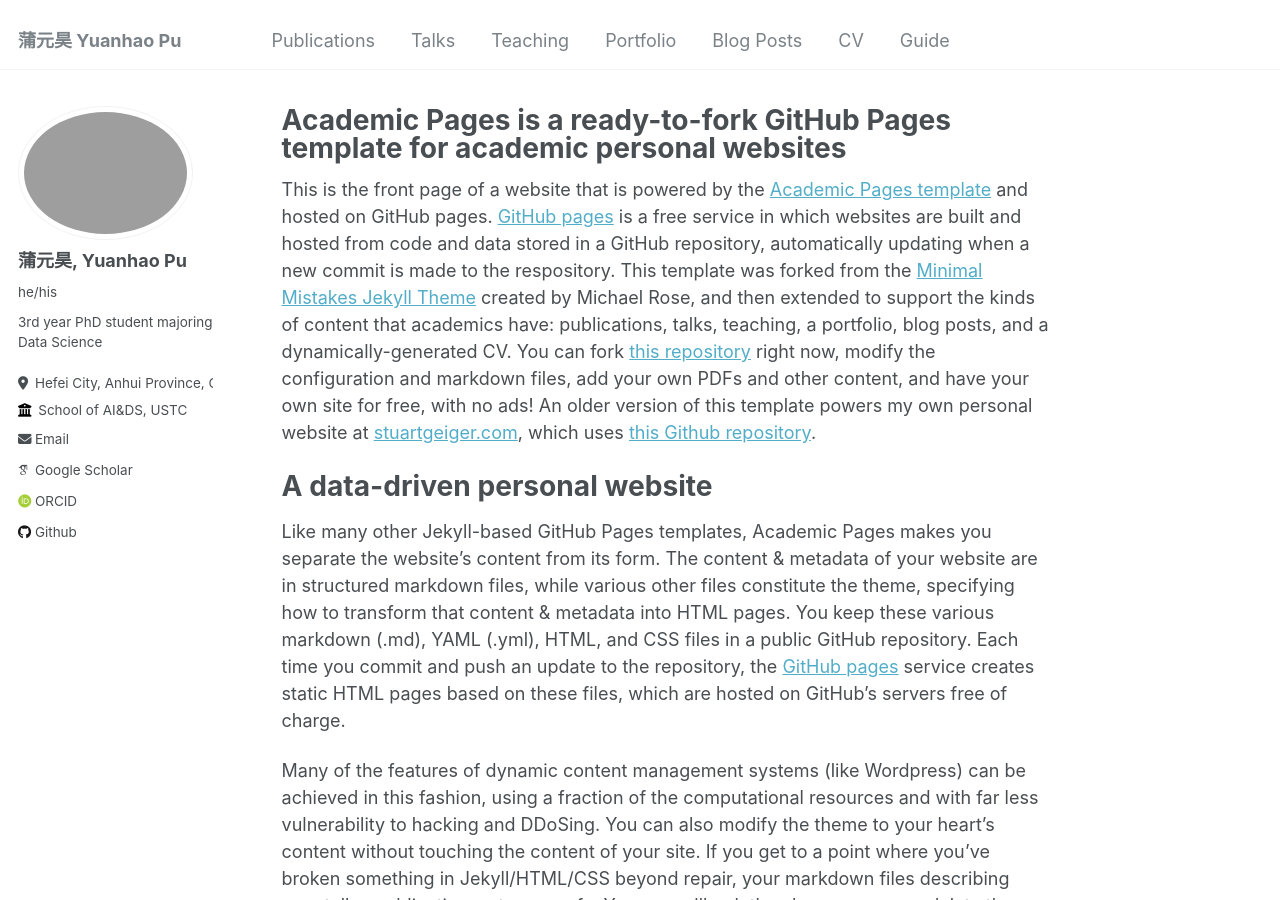
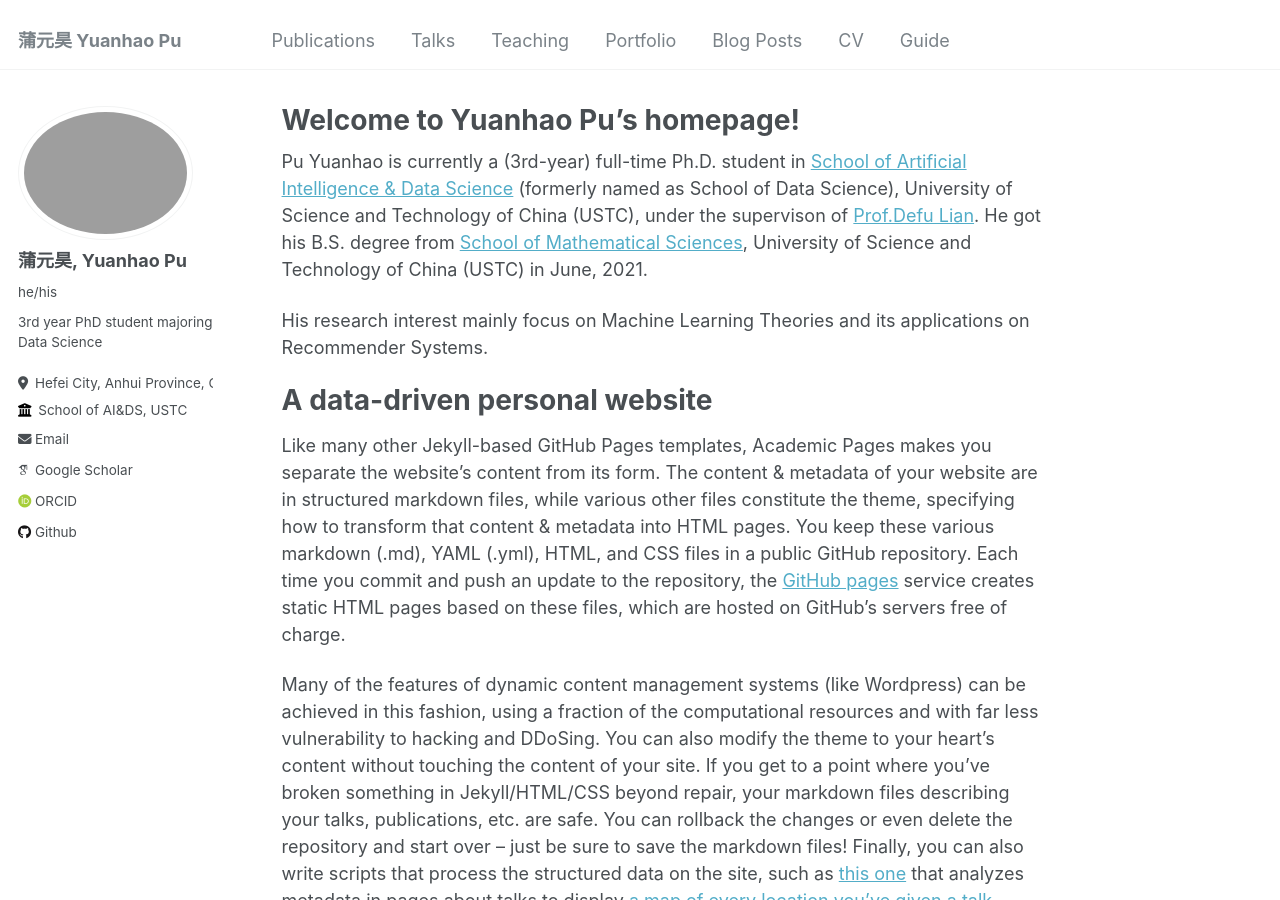
Before and after one commit to yuanhao53/yuanhao53.github.io, a Jekyll site: the page built from _pages/about.md, in a window 1280 px wide and 900 px high. Built offline with Jekyll 4.4.1, drawn with Linux system fonts in a browser that asks for light colours; some web fonts are replaced.

Commit message:
Update about.md

```diff
--- a/_pages/about.md
+++ b/_pages/about.md
@@ -1,13 +1,16 @@
 ---
 permalink: /
-title: "Academic Pages is a ready-to-fork GitHub Pages template for academic personal websites"
+title: "Welcome to Yuanhao Pu's homepage!"
 author_profile: true
 redirect_from:
   - /about/
   - /about.html
 ---
 
-This is the front page of a website that is powered by the [Academic Pages template](https://github.com/academicpages/academicpages.github.io) and hosted on GitHub pages. [GitHub pages](https://pages.github.com) is a free service in which websites are built and hosted from code and data stored in a GitHub repository, automatically updating when a new commit is made to the respository. This template was forked from the [Minimal Mistakes Jekyll Theme](https://mmistakes.github.io/minimal-mistakes/) created by Michael Rose, and then extended to support the kinds of content that academics have: publications, talks, teaching, a portfolio, blog posts, and a dynamically-generated CV. You can fork [this repository](https://github.com/academicpages/academicpages.github.io) right now, modify the configuration and markdown files, add your own PDFs and other content, and have your own site for free, with no ads! An older version of this template powers my own personal website at [stuartgeiger.com](http://stuartgeiger.com), which uses [this Github repository](https://github.com/staeiou/staeiou.github.io).
+
+Pu Yuanhao is currently a (3rd-year) full-time Ph.D. student in [School of Artificial Intelligence & Data Science](https://saids.ustc.edu.cn) (formerly named as School of Data Science), University of Science and Technology of China (USTC), under the supervison of [Prof.Defu Lian](https://faculty.ustc.edu.cn/liandefu). He got his B.S. degree from [School of Mathematical Sciences](https://math.ustc.edu.cn/), University of Science and Technology of China (USTC) in June, 2021.
+
+His research interest mainly focus on Machine Learning Theories and its applications on Recommender Systems.
 
 A data-driven personal website
 ======
```
